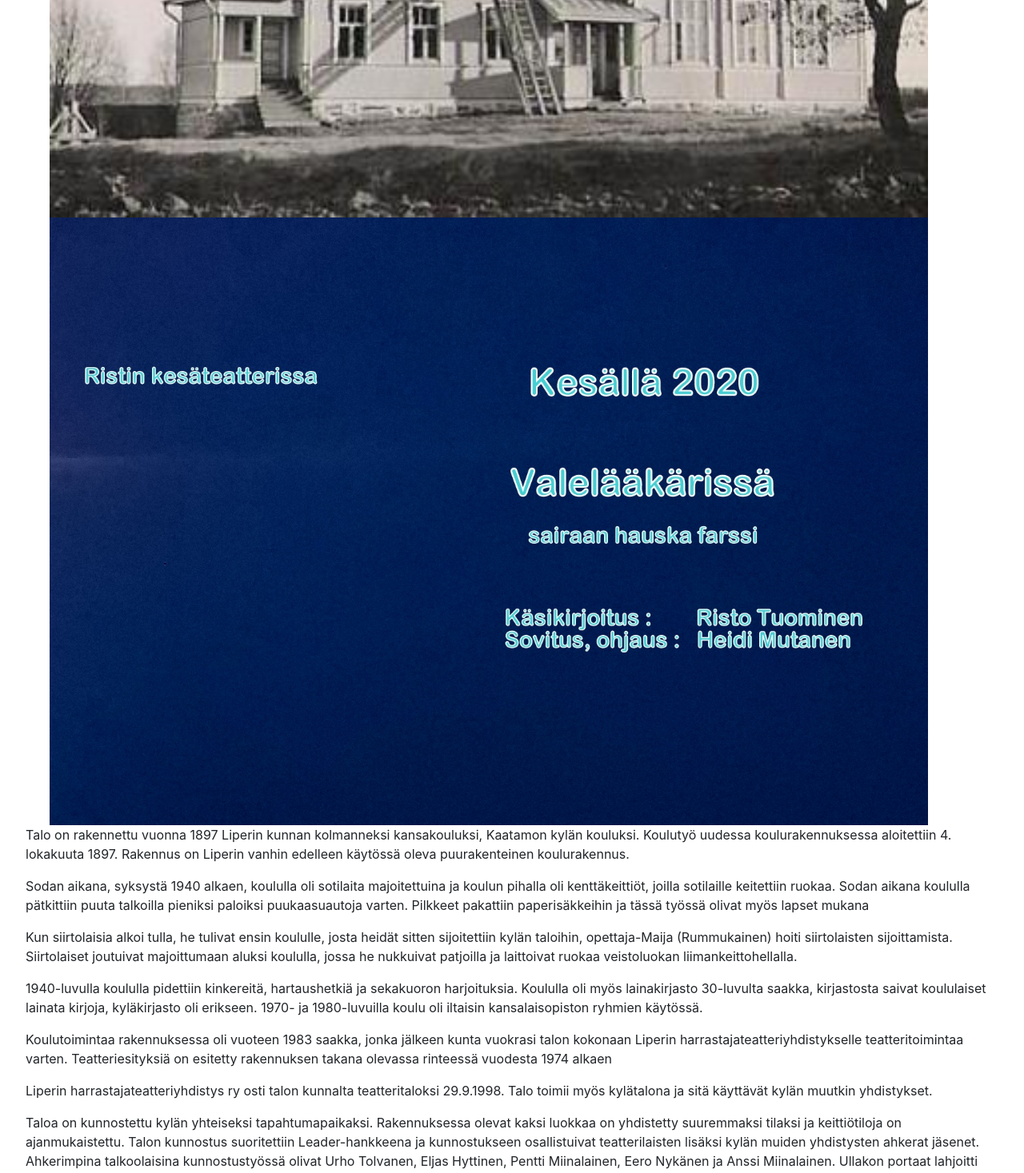
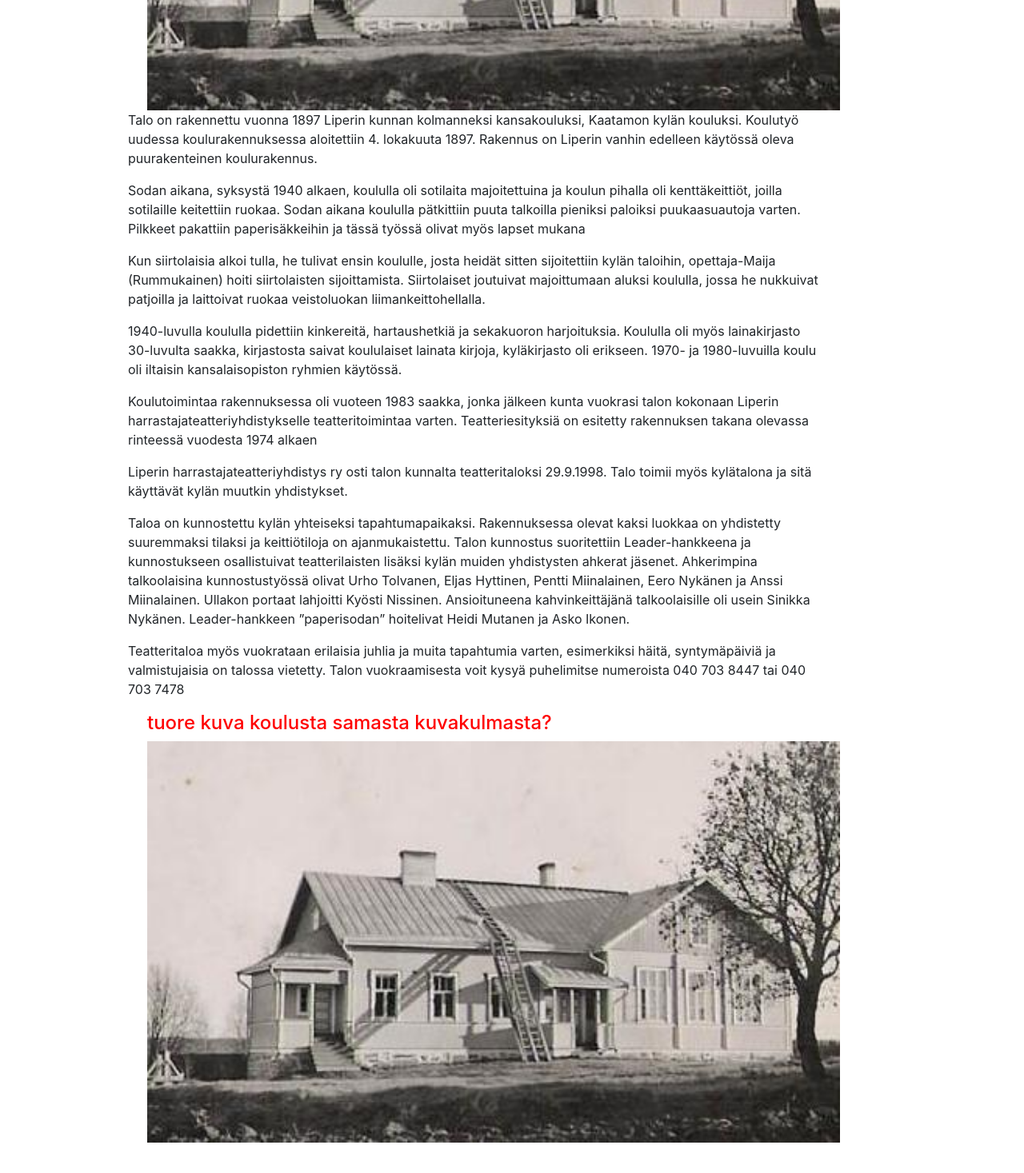
Before and after one commit to jonipol/teatteri, a React (Create React App) app: page /historiaa in a window 1280 px wide. Shown: the part 420-1887 px from the top of the page at 80% size. After the commit the page ends 1849 px from the top, so only its background shows below. Built offline with nearby package versions, Linux system fonts and the light colour scheme.

Commit message:
MaxWidth to whole content and some history tweaks

```diff
--- a/src/App.js
+++ b/src/App.js
@@ -16,6 +16,9 @@ import {
 
 const App = (props) => {
 
+  // maxWidth reference:
+  // https://graphicdesign.stackexchange.com/questions/30731/what-width-should-i-design-for-when-creating-a-website
+
   // TODO: Set maximum width to div. Prevent super wide view on big monitors.
   // max-width?
   return (
@@ -23,7 +26,7 @@ const App = (props) => {
       <Router>
         <Menu />
         {/*<Notification /> */}
-        <div style={{width: '95%', margin: 'auto'}}>
+        <div style={{maxWidth: '960px', margin: 'auto'}}>
           <Route exact path = '/' render = { () => <Esitys /> } />
           <Route exact path = '/sijainti' render = { () => <About />} />
           <Route exact path = '/hinnasto' render = { () => <Prices />} />
--- a/src/components/History.js
+++ b/src/components/History.js
@@ -1,7 +1,6 @@
 import React from 'react';
 
 import vanhaKuva from '../img/ristinkoulu.jpg';
-import uusiKuva from '../img/example.jpg';
 
 const History = () => {
 
@@ -11,8 +10,8 @@ const History = () => {
     <div>
       <div style={{width: '95%', margin: 'auto'}}>
         <img src={vanhaKuva} width='95%'/>
-        <img src={uusiKuva} width='95%'/>
       </div>
+      <div style={{width: '90%'}}>
         <p>Talo on rakennettu vuonna 1897 Liperin kunnan kolmanneksi kansakouluksi, Kaatamon kylän kouluksi. Koulutyö uudessa koulurakennuksessa aloitettiin 4. lokakuuta 1897. Rakennus on Liperin vanhin edelleen käytössä oleva puurakenteinen koulurakennus.</p>
         <p>Sodan aikana, syksystä 1940 alkaen, koululla oli sotilaita majoitettuina ja koulun pihalla oli kenttäkeittiöt, joilla sotilaille keitettiin ruokaa. Sodan aikana koululla pätkittiin puuta talkoilla pieniksi paloiksi puukaasuautoja varten. Pilkkeet pakattiin paperisäkkeihin ja tässä työssä olivat myös lapset mukana</p>
         <p>Kun siirtolaisia alkoi tulla, he tulivat ensin koululle, josta heidät sitten sijoitettiin kylän taloihin, opettaja-Maija (Rummukainen) hoiti siirtolaisten sijoittamista. Siirtolaiset joutuivat majoittumaan aluksi koululla, jossa he nukkuivat patjoilla ja laittoivat ruokaa veistoluokan liimankeittohellalla.</p>
@@ -22,6 +21,11 @@ const History = () => {
         <p>Taloa on kunnostettu kylän yhteiseksi tapahtumapaikaksi. Rakennuksessa olevat kaksi luokkaa on yhdistetty suuremmaksi tilaksi ja keittiötiloja on ajanmukaistettu. Talon kunnostus suoritettiin Leader-hankkeena ja kunnostukseen osallistuivat teatterilaisten lisäksi kylän muiden yhdistysten ahkerat jäsenet. Ahkerimpina talkoolaisina kunnostustyössä olivat Urho Tolvanen, Eljas Hyttinen, Pentti Miinalainen, Eero Nykänen ja Anssi Miinalainen. Ullakon portaat lahjoitti Kyösti Nissinen. Ansioituneena kahvinkeittäjänä talkoolaisille oli usein Sinikka Nykänen. Leader-hankkeen ”paperisodan” hoitelivat Heidi Mutanen ja Asko Ikonen.</p>
         <p>Teatteritaloa myös vuokrataan erilaisia juhlia ja muita tapahtumia varten, esimerkiksi häitä, syntymäpäiviä ja valmistujaisia on talossa vietetty. Talon vuokraamisesta voit kysyä puhelimitse numeroista 040 703 8447 tai 040 703 7478</p>
       </div>
+      <div style={{width: '95%', margin: 'auto'}}>
+        <h4 style={{color: 'red'}}>tuore kuva koulusta samasta kuvakulmasta?</h4>
+        <img src={vanhaKuva} width='95%'/>
+      </div>
+    </div>
   );
 };
 
```
Lines whose indentation alone changed are shown as unchanged.
